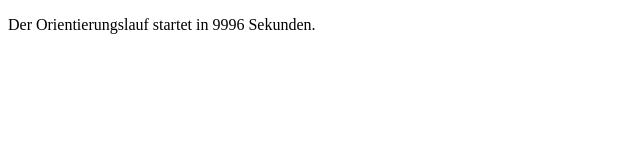
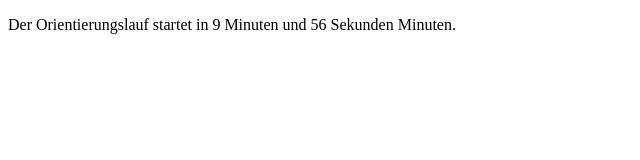
Before and after one commit to notsospicy/notsospicy.github.io, a plain HTML site: page index.html in a window 1280 px wide. Shown: the whole page, without its empty margins (0-640 px from the left). Drawn offline with Linux system fonts and the light colour scheme.

Commit message:
add minutes

```diff
--- a/index.html
+++ b/index.html
@@ -5,18 +5,22 @@
   <title>Orientierungslauf</title>
 </head>
 <body>
-<p>Der Orientierungslauf startet in <span id="seconds">x</span> Sekunden.</p>
+<p>Der Orientierungslauf startet in <span id="time">x</span> Minuten.</p>
 <script> // Countdown timer for redirecting to another URL after several seconds
-var seconds = 10000; // seconds for HTML
+var minutes = 10; // minutes for HTML
+var seconds = minutes * 60; // convert minutes to seconds
 var foo; // variable for clearInterval() function
-
 function redirect() {
 window.location.href = 'https://forms.gle/57urPfJ8hCNovTCm6';
 }
 
-function updateSecs() {
-  document.getElementById("seconds").innerHTML = seconds;
+function updateTime() {
+var mins = Math.floor(seconds / 60); // calculate remaining minutes
+var secs = seconds % 60; // calculate remaining seconds
+
+document.getElementById("time").innerHTML = mins + " Minuten und " + secs + " Sekunden";
 seconds--;
+
 if (seconds === -1) {
 clearInterval(foo);
 redirect();
@@ -24,10 +28,11 @@ function updateSecs() {
 }
 
 function countdownTimer() {
-  foo = setInterval(updateSecs, 1000);
+foo = setInterval(updateTime, 1000);
 }
 
 countdownTimer(); // Start the countdown timer
 </script>
+
 </body>
 </html>
```
Lines whose indentation alone changed are shown as unchanged.
